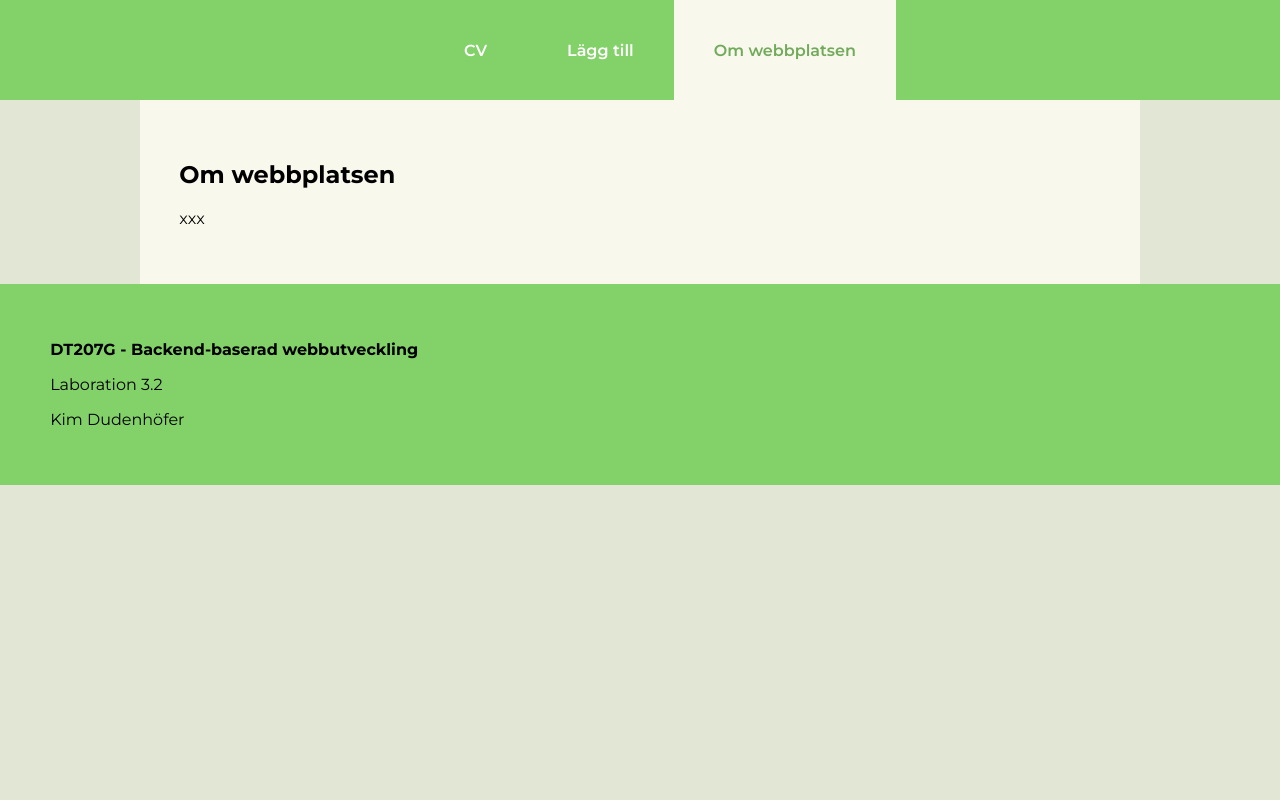
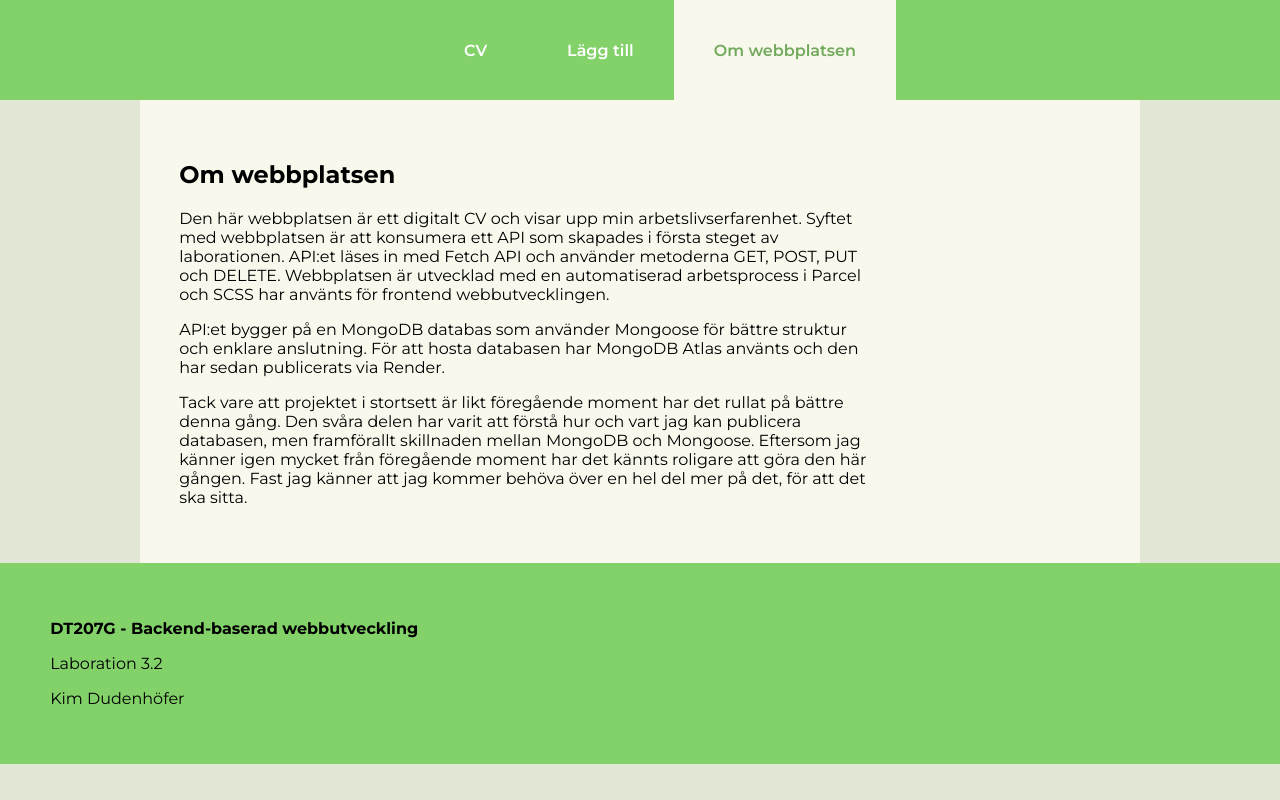
Before and after one commit to kimdude/dt207gMoment3.3, a website built with Parcel: page src/about.html in a window 1280 px wide. Built offline with nearby package versions, Linux system fonts and the light colour scheme.

Commit message:
Lagt till innehåll under 'about' och uppdaterat README-fil med mer info.

```diff
--- a/src/about.html
+++ b/src/about.html
@@ -22,7 +22,17 @@
         <!-- Section about website -->
         <section>
             <h1>Om webbplatsen</h1>
-            <p>xxx </p>
+            <p>Den här webbplatsen är ett digitalt CV och visar upp min arbetslivserfarenhet. Syftet med webbplatsen är att konsumera ett API som
+                skapades i första steget av laborationen. API:et läses in med Fetch API och använder metoderna GET, POST, PUT och DELETE. Webbplatsen är utvecklad
+                med en automatiserad arbetsprocess i Parcel och SCSS har använts för frontend webbutvecklingen.
+            </p>
+            <p>API:et bygger på en MongoDB databas som använder Mongoose för bättre struktur och enklare anslutning. För att hosta databasen har MongoDB Atlas
+                använts och den har sedan publicerats via Render.
+            </p>
+            <p>Tack vare att projektet i stortsett är likt föregående moment har det rullat på bättre denna gång. Den svåra delen har varit att förstå hur och vart
+                jag kan publicera databasen, men framförallt skillnaden mellan MongoDB och Mongoose. Eftersom jag känner igen mycket från föregående moment har det
+                kännts roligare att göra den här gången. Fast jag känner att jag kommer behöva över en hel del mer på det, för att det ska sitta.
+            </p>
         </section>
     </main>
     <!-- Footer -->
```
Also changed, not shown: README.md.
